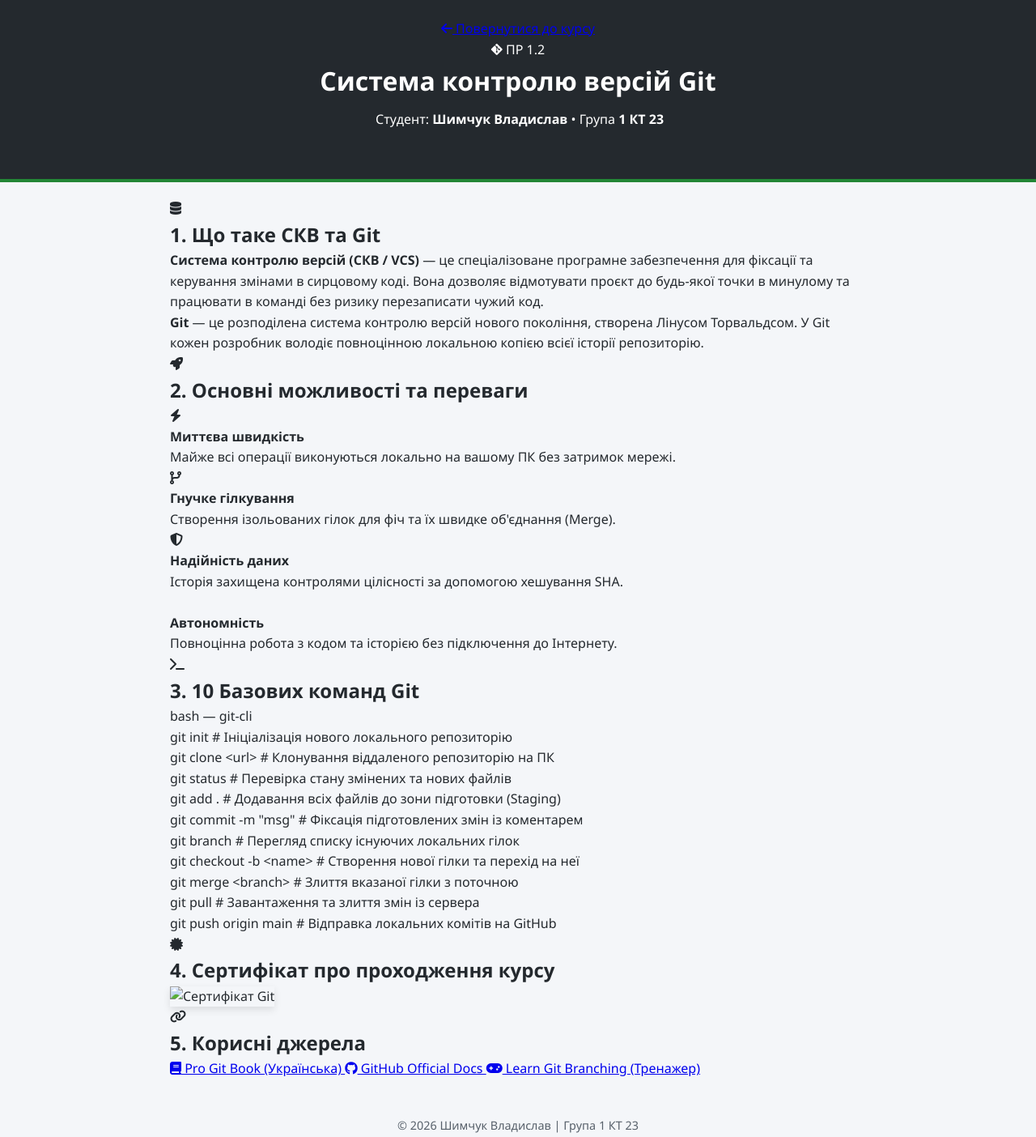
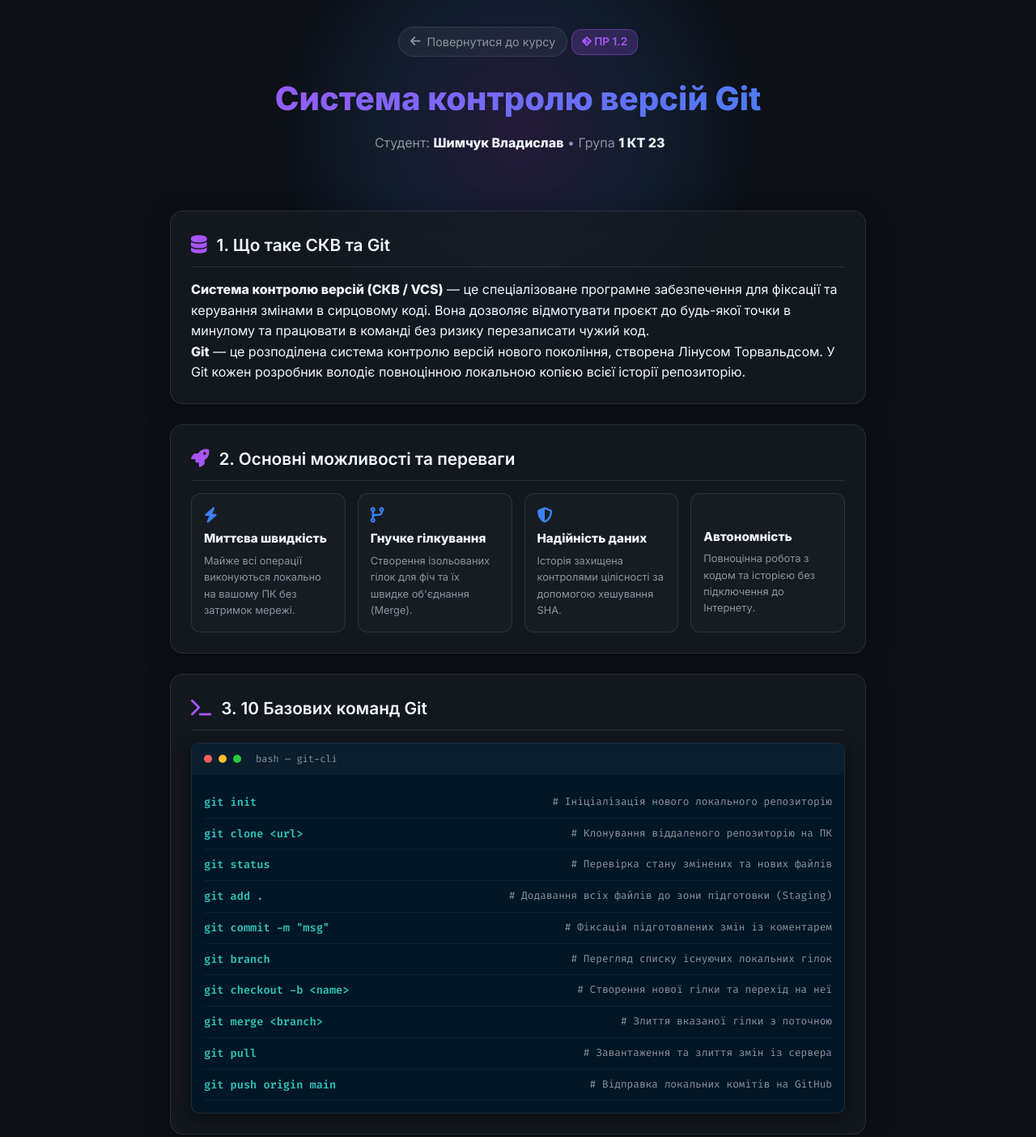
Before and after one commit to Shymchukv/pr-git-pages, a plain HTML site: page index.html in a window 1280 px wide. Shown: the part 37-1441 px from the top of the page at 81% size. Drawn offline with Linux system fonts and the light colour scheme.

Commit message:
Update style.css

```diff
--- a/style.css
+++ b/style.css
@@ -1,3 +1,14 @@
+:root {
+    --bg-color: #0d1117;
+    --card-bg: rgba(22, 27, 34, 0.75);
+    --border-color: rgba(255, 255, 255, 0.1);
+    --accent-purple: #a855f7;
+    --accent-blue: #3b82f6;
+    --accent-green: #238636;
+    --text-main: #f0f6fc;
+    --text-dim: #8b949e;
+}
+
 * {
     box-sizing: border-box;
     margin: 0;
@@ -5,10 +16,25 @@
 }
 
 body {
-    font-family: 'Segoe UI', Tahoma, Geneva, Verdana, sans-serif;
-    background-color: #f4f6f9;
-    color: #24292e;
+    font-family: 'Inter', sans-serif;
+    background-color: var(--bg-color);
+    color: var(--text-main);
     line-height: 1.6;
+    overflow-x: hidden;
+    position: relative;
+}
+
+/* Фонове неонове сяйво */
+.background-glow {
+    position: fixed;
+    top: -100px;
+    left: 50%;
+    transform: translateX(-50%);
+    width: 600px;
+    height: 600px;
+    background: radial-gradient(circle, rgba(168, 85, 247, 0.15) 0%, rgba(59, 130, 246, 0.1) 40%, transparent 70%);
+    z-index: -1;
+    pointer-events: none;
 }
 
 .container {
@@ -17,108 +43,235 @@
     padding: 20px;
 }
 
-/* Шапка сторінки */
+/* Шапка */
 .hero {
-    background: #24292e;
-    color: white;
-    padding: 40px 20px;
+    padding: 50px 20px 30px;
     text-align: center;
-    border-bottom: 4px solid #238636;
 }
 
-.hero h1 {
-    font-size: 2rem;
+.back-link {
+    display: inline-flex;
+    align-items: center;
+    gap: 8px;
+    color: var(--text-dim);
+    text-decoration: none;
+    font-size: 0.9rem;
+    margin-bottom: 20px;
+    padding: 6px 14px;
+    background: rgba(255, 255, 255, 0.05);
+    border: 1px solid var(--border-color);
+    border-radius: 20px;
+    transition: 0.3s;
+}
+
+.back-link:hover {
+    color: #fff;
+    border-color: var(--accent-blue);
+    background: rgba(59, 130, 246, 0.1);
+}
+
+.hero-badge {
+    display: inline-block;
+    padding: 4px 12px;
+    background: rgba(168, 85, 247, 0.2);
+    color: var(--accent-purple);
+    border: 1px solid rgba(168, 85, 247, 0.4);
+    border-radius: 12px;
+    font-size: 0.85rem;
+    font-weight: 600;
+    margin-bottom: 15px;
+}
+
+.gradient-text {
+    font-size: 2.5rem;
+    font-weight: 800;
+    background: linear-gradient(135deg, #a855f7 0%, #3b82f6 100%);
+    -webkit-background-clip: text;
+    -webkit-text-fill-color: transparent;
     margin-bottom: 10px;
 }
 
-.author {
-    color: #58a6ff;
-    font-size: 1.1rem;
+.hero-author {
+    color: var(--text-dim);
+    font-size: 1rem;
 }
 
-/* Кнопка "Назад" */
-.github-link-btn {
-    display: inline-block;
-    padding: 8px 16px;
-    background-color: #0969da;
-    color: white;
-    text-decoration: none;
-    border-radius: 6px;
-    font-weight: bold;
-    font-size: 0.9rem;
-    transition: background-color 0.2s;
+.hero-author strong {
+    color: var(--text-main);
 }
 
-.github-link-btn:hover {
-    background-color: #0451a5;
+/* Скляні картки (Glassmorphism) */
+.glass-card {
+    background: var(--card-bg);
+    backdrop-filter: blur(12px);
+    border: 1px solid var(--border-color);
+    border-radius: 16px;
+    padding: 25px;
+    margin-bottom: 25px;
+    box-shadow: 0 8px 32px 0 rgba(0, 0, 0, 0.37);
+    transition: transform 0.3s, border-color 0.3s;
 }
 
-/* Картки секцій */
-.topic-card {
-    background: white;
-    border-radius: 8px;
-    padding: 25px;
-    box-shadow: 0 2px 6px rgba(0,0,0,0.08);
-    position: relative;
+.glass-card:hover {
+    border-color: rgba(168, 85, 247, 0.3);
+    transform: translateY(-2px);
 }
 
-.topic-card h3 {
-    margin: 10px 0 15px 0;
-    color: #0969da;
-    font-size: 1.3rem;
+.card-header {
+    display: flex;
+    align-items: center;
+    gap: 12px;
+    margin-bottom: 15px;
+    border-bottom: 1px solid var(--border-color);
+    padding-bottom: 10px;
 }
 
-/* Бейджики (Теорія, Команди тощо) */
-.badge {
-    background: #2da44e;
-    color: white;
-    padding: 4px 10px;
-    border-radius: 12px;
-    font-size: 0.8rem;
-    font-weight: bold;
-    text-transform: uppercase;
+.icon-neon {
+    font-size: 1.4rem;
+    color: var(--accent-purple);
 }
 
-/* Код та таблиці */
-code {
-    background: #f0f3f6;
-    color: #cf222e;
-    padding: 3px 7px;
-    border-radius: 4px;
-    font-family: 'SFMono-Regular', Consolas, 'Liberation Mono', Menlo, monospace;
-    font-size: 0.9em;
+.glass-card h2 {
+    font-size: 1.3rem;
+    font-weight: 600;
 }
 
-table {
-    width: 100%;
-    border-collapse: collapse;
+/* Сітка переваг */
+.features-grid {
+    display: grid;
+    grid-template-columns: repeat(auto-fit, minmax(180px, 1fr));
+    gap: 15px;
+    margin-top: 15px;
+}
+
+.feature-item {
+    background: rgba(255, 255, 255, 0.02);
+    border: 1px solid var(--border-color);
+    padding: 15px;
+    border-radius: 12px;
+}
+
+.feature-item i {
+    color: var(--accent-blue);
+    font-size: 1.2rem;
+    margin-bottom: 8px;
+}
+
+.feature-item h4 {
+    font-size: 0.95rem;
+    margin-bottom: 5px;
+}
+
+.feature-item p {
+    font-size: 0.8rem;
+    color: var(--text-dim);
+}
+
+/* Термінал */
+.terminal-window {
+    background: #011627;
+    border-radius: 10px;
+    border: 1px solid var(--border-color);
+    overflow: hidden;
+    font-family: 'Fira Code', monospace;
+    box-shadow: 0 4px 20px rgba(0,0,0,0.5);
+}
+
+.terminal-header {
+    background: #0b1e2e;
+    padding: 10px 15px;
+    display: flex;
+    align-items: center;
+    gap: 8px;
+}
+
+.dot {
+    width: 10px;
+    height: 10px;
+    border-radius: 50%;
+}
+
+.dot.red { background: #ff5f56; }
+.dot.yellow { background: #ffbd2e; }
+.dot.green { background: #27c93f; }
+
+.terminal-title {
+    color: var(--text-dim);
+    font-size: 0.75rem;
+    margin-left: 10px;
+}
+
+.terminal-body {
+    padding: 15px;
+    font-size: 0.85rem;
+}
+
+.cmd-row {
+    display: flex;
+    flex-wrap: wrap;
+    justify-content: space-between;
+    padding: 8px 0;
+    border-bottom: 1px solid rgba(255, 255, 255, 0.05);
+}
+
+.cmd-name {
+    color: #2ec4b6;
+    font-weight: 600;
+}
+
+.cmd-desc {
+    color: var(--text-dim);
+    font-size: 0.8rem;
+}
+
+/* Сертифікат */
+.cert-wrapper {
+    text-align: center;
     margin-top: 10px;
 }
 
-th, td {
-    padding: 12px;
-    border: 1px solid #d0d7de;
-    text-align: left;
+.cert-img {
+    max-width: 100%;
+    border-radius: 12px;
+    border: 2px solid var(--border-color);
+    transition: transform 0.3s;
 }
 
-th {
-    background-color: #f6f8fa;
-    font-weight: 600;
+.cert-img:hover {
+    transform: scale(1.02);
+    border-color: var(--accent-purple);
 }
 
-tr:nth-child(even) {
-    background-color: #fcfcfc;
+/* Джерела */
+.links-list {
+    display: flex;
+    flex-direction: column;
+    gap: 10px;
 }
 
-/* Картинка сертифіката */
-img {
-    box-shadow: 0 4px 10px rgba(0,0,0,0.1);
+.resource-link {
+    display: flex;
+    align-items: center;
+    gap: 10px;
+    padding: 12px 16px;
+    background: rgba(255, 255, 255, 0.03);
+    border: 1px solid var(--border-color);
+    border-radius: 10px;
+    color: var(--text-main);
+    text-decoration: none;
+    font-size: 0.9rem;
+    transition: 0.2s;
 }
 
-/* Підвал */
+.resource-link:hover {
+    background: rgba(168, 85, 247, 0.1);
+    border-color: var(--accent-purple);
+    color: #fff;
+}
+
 footer {
     text-align: center;
-    padding: 25px;
-    color: #57606a;
-    font-size: 0.9rem;
+    padding: 30px;
+    color: var(--text-dim);
+    font-size: 0.85rem;
 }
```
